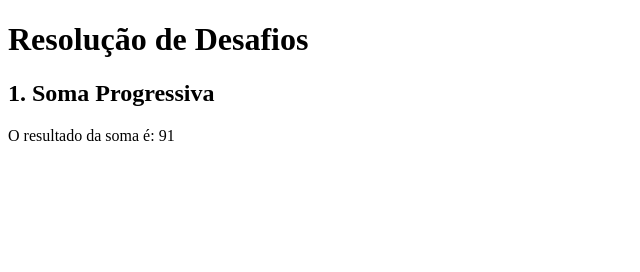
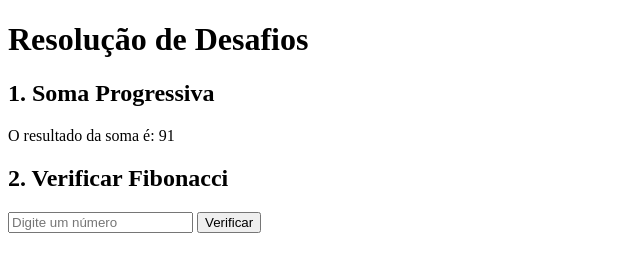
Before and after one commit to DaviSC17/teste-tecnico, a plain HTML site: page index.html in a window 1280 px wide. Shown: the whole page, without its empty margins (0-640 px from the left). Drawn offline with Linux system fonts and the light colour scheme.

Commit message:
FEAT: "add a strutucture of html for second challenge"

```diff
--- a/index.html
+++ b/index.html
@@ -21,6 +21,13 @@
         <p>O resultado da soma é: <span id="resultadoSoma"></span></p>
     </section>
 
+    <section>
+        <h2>2. Verificar Fibonacci</h2>
+        <input type="number" id="numeroFibonacci" placeholder="Digite um número">
+        <button onclick="verificarFibonacci()">Verificar</button>
+        <p id="resultadoFibonacci"></p>
+    </section>
+
     <script src="scripts.js"></script>
 </body>
 </html>
```
